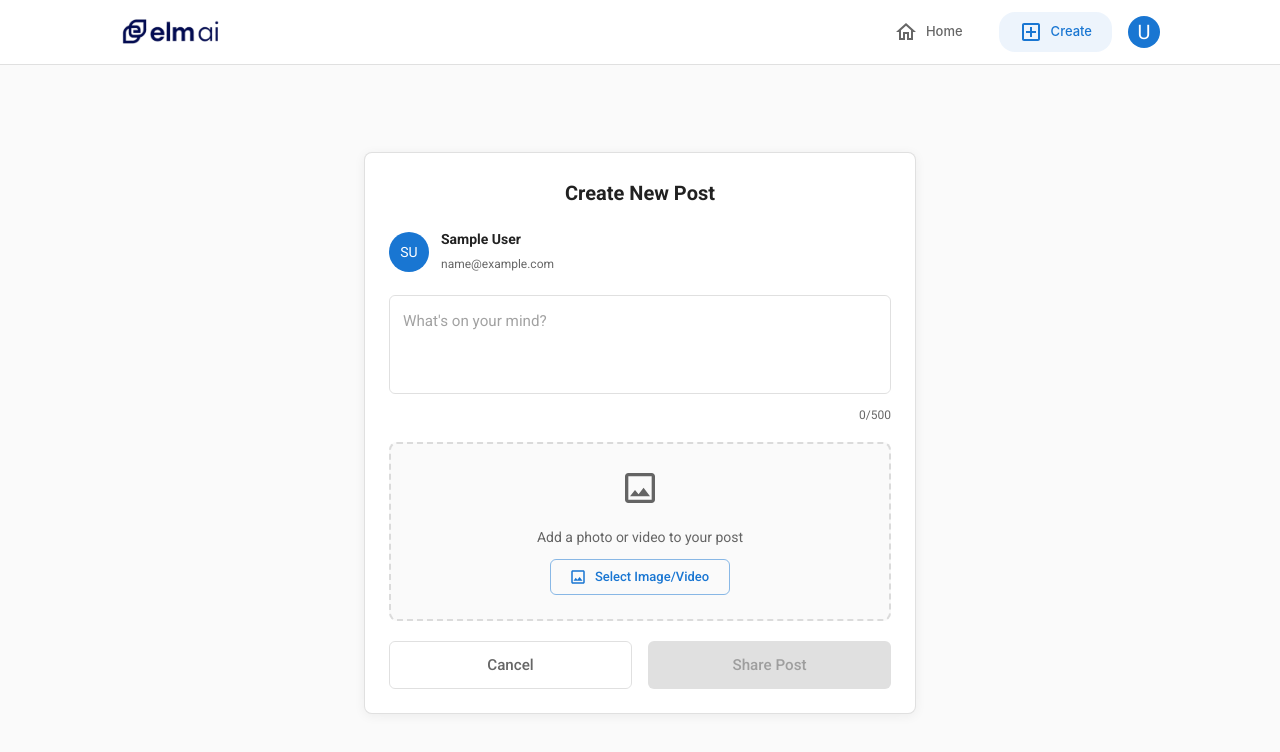
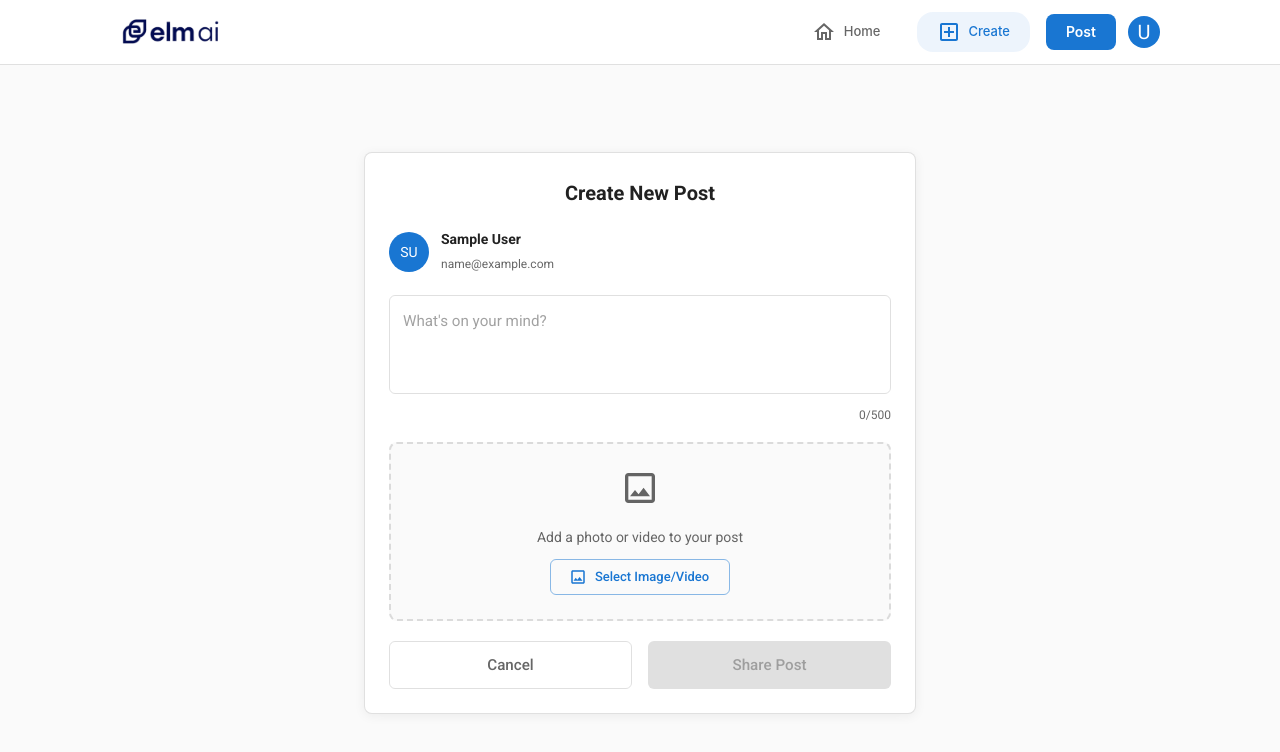
Before and after one commit to dvvaliya369/elm-ai-task-frontend, a React (Vite) app: page /posts/create in a window 1280 px wide. Shown: the top 752 px of the page. Built offline with nearby package versions, Linux system fonts and the light colour scheme; sample sign-in values are in the browser's storage.

Commit message:
feat(header): add Post button to top right corner

```diff
--- a/src/layouts/Navbar/index.tsx
+++ b/src/layouts/Navbar/index.tsx
@@ -88,6 +88,14 @@ const Navbar: React.FC = () => {
               </Box>
 
               {isAuthenticated ? (
+                <Box sx={{ display: "flex", alignItems: "center", gap: 1.5 }}>
+                  <Button
+                    variant="contained"
+                    onClick={() => handleNavigation("/posts/create")}
+                    sx={navbarStyles.postButton}
+                  >
+                    Post
+                  </Button>
                   <IconButton onClick={handleProfileClick} sx={navbarStyles.profileButton}>
                     <Avatar
                       alt={user?.fullName || "User"}
@@ -96,6 +104,7 @@ const Navbar: React.FC = () => {
                       {user?.fullName?.[0] || "U"}
                     </Avatar>
                   </IconButton>
+                </Box>
               ) : (
                 <Box sx={navbarStyles.authButtonsContainer}>
                   <Button
@@ -136,6 +145,14 @@ const Navbar: React.FC = () => {
               )}
 
               {isAuthenticated ? (
+                <Box sx={{ display: "flex", alignItems: "center", gap: 1, ml: 1 }}>
+                  <Button
+                    variant="contained"
+                    onClick={() => handleNavigation("/posts/create")}
+                    sx={navbarStyles.tabletPostButton}
+                  >
+                    Post
+                  </Button>
                   <IconButton onClick={handleProfileClick} sx={navbarStyles.tabletProfileButton}>
                     <Avatar
                       alt={user?.fullName || "User"}
@@ -144,6 +161,7 @@ const Navbar: React.FC = () => {
                       {user?.fullName?.[0] || "U"}
                     </Avatar>
                   </IconButton>
+                </Box>
               ) : (
                 <Box sx={navbarStyles.tabletAuthContainer}>
                   <Button
@@ -168,6 +186,16 @@ const Navbar: React.FC = () => {
           )}
 
           {isMobile && (
+            <Box sx={{ display: "flex", alignItems: "center", gap: 1 }}>
+              {isAuthenticated && (
+                <Button
+                  variant="contained"
+                  onClick={() => handleNavigation("/posts/create")}
+                  sx={navbarStyles.mobilePostButton}
+                >
+                  Post
+                </Button>
+              )}
               <IconButton onClick={handleProfileClick} sx={navbarStyles.mobileProfileButton}>
                 {isAuthenticated ? (
                   <Avatar
@@ -180,6 +208,7 @@ const Navbar: React.FC = () => {
                   <PersonIcon sx={navbarStyles.mobilePersonIcon} />
                 )}
               </IconButton>
+            </Box>
           )}
         </Toolbar>
       </AppBar>
--- a/src/layouts/Navbar/styles.ts
+++ b/src/layouts/Navbar/styles.ts
@@ -128,4 +128,57 @@ export const navbarStyles = {
   mobilePersonIcon: {
     color: "text.secondary",
   },
+
+  postButton: {
+    fontFamily: '"Inter", "Roboto", "Helvetica", "Arial", sans-serif',
+    fontWeight: 600,
+    px: 2.5,
+    py: 0.75,
+    borderRadius: 2,
+    textTransform: "none",
+    fontSize: "0.875rem",
+    boxShadow: "none",
+    bgcolor: "primary.main",
+    color: "white",
+    "&:hover": {
+      bgcolor: "primary.dark",
+      boxShadow: "0 2px 8px rgba(25, 118, 210, 0.24)",
+    },
+  },
+
+  tabletPostButton: {
+    fontFamily: '"Inter", "Roboto", "Helvetica", "Arial", sans-serif',
+    fontWeight: 600,
+    px: 2,
+    py: 0.5,
+    borderRadius: 2,
+    textTransform: "none",
+    fontSize: "0.8125rem",
+    minHeight: "auto",
+    boxShadow: "none",
+    bgcolor: "primary.main",
+    color: "white",
+    "&:hover": {
+      bgcolor: "primary.dark",
+      boxShadow: "0 2px 8px rgba(25, 118, 210, 0.24)",
+    },
+  },
+
+  mobilePostButton: {
+    fontFamily: '"Inter", "Roboto", "Helvetica", "Arial", sans-serif',
+    fontWeight: 600,
+    px: 1.5,
+    py: 0.5,
+    borderRadius: 2,
+    textTransform: "none",
+    fontSize: "0.75rem",
+    minHeight: "auto",
+    boxShadow: "none",
+    bgcolor: "primary.main",
+    color: "white",
+    "&:hover": {
+      bgcolor: "primary.dark",
+      boxShadow: "0 2px 8px rgba(25, 118, 210, 0.24)",
+    },
+  },
 };
```
Also changed, not shown: 2 other files (tests, documents, lock files or other folders). Lines whose indentation alone changed are shown as unchanged.
